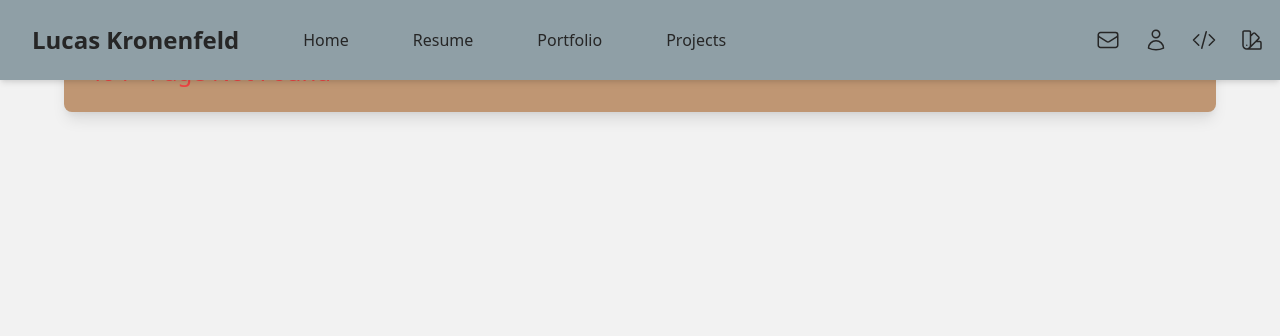
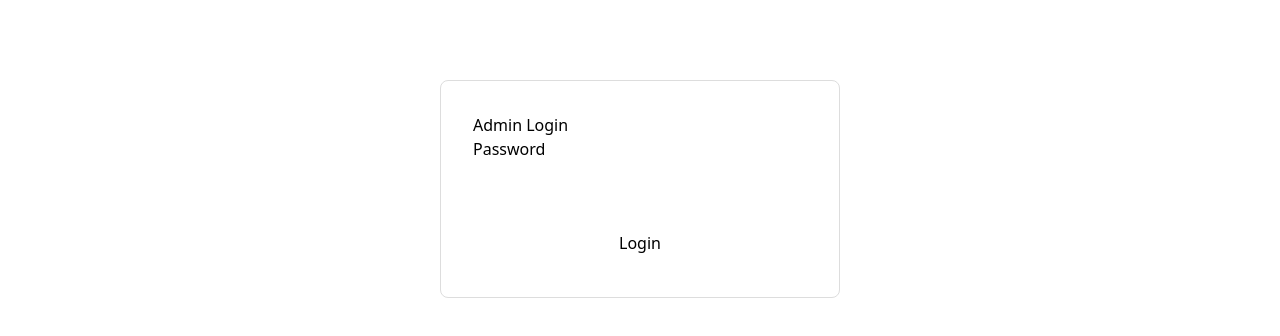
Before and after one commit to LucasKronenfeld/website-portfolio, a React (Vite) app in the folder my-portfolio/: page /admin in a window 1280 px wide. Before the commit this address had no page. Shown: the top 336 px of the page. Built offline with nearby package versions, Linux system fonts and the light colour scheme.

Commit message:
the features are on the move

```diff
--- /dev/null
+++ b/my-portfolio/api/admin/login.js
@@ -0,0 +1,30 @@
+import jwt from 'jsonwebtoken';
+
+export default function handler(req, res) {
+  // Ensure this is a POST request
+  if (req.method !== 'POST') {
+    return res.status(405).json({ message: 'Method Not Allowed' });
+  }
+
+  const { password } = req.body;
+  const { ADMIN_PASSWORD, JWT_SECRET } = process.env;
+
+  // Basic validation
+  if (!password || !ADMIN_PASSWORD || !JWT_SECRET) {
+    return res.status(500).json({ message: 'Server configuration error.' });
+  }
+
+  // Check if the password is correct
+  if (password === ADMIN_PASSWORD) {
+    // Passwords match, create a JWT
+    const token = jwt.sign(
+      { user: 'admin' }, // Payload
+      JWT_SECRET,
+      { expiresIn: '8h' } // Token expires in 8 hours
+    );
+    return res.status(200).json({ token });
+  } else {
+    // Passwords do not match
+    return res.status(401).json({ message: 'Invalid credentials.' });
+  }
+}
--- /dev/null
+++ b/my-portfolio/api/admin/posts.js
@@ -0,0 +1,68 @@
+import { Octokit } from '@octokit/rest';
+import jwt from 'jsonwebtoken';
+
+// Helper to verify JWT from the Authorization header
+const authenticate = (req) => {
+  try {
+    const token = req.headers.authorization?.split(' ')[1];
+    if (!token || !process.env.JWT_SECRET) return false;
+    jwt.verify(token, process.env.JWT_SECRET);
+    return true;
+  } catch (error) {
+    return false;
+  }
+};
+
+export default async function handler(req, res) {
+  if (!authenticate(req)) {
+    return res.status(401).json({ message: 'Unauthorized' });
+  }
+
+  if (req.method === 'POST') {
+    // Logic for creating a new post
+    const { title, content } = req.body;
+    if (!title || !content) {
+      return res.status(400).json({ message: 'Title and content are required.' });
+    }
+
+    // Sanitize title to create a URL-friendly slug
+    const slug = title.toLowerCase().replace(/\s+/g, '-').replace(/[^a-z0-9-]/g, '');
+    const path = `content/posts/${slug}.mdx`;
+
+    // Create MDX content with frontmatter
+    const fileContent = `---
+title: "${title}"
+date: "${new Date().toISOString()}"
+---
+
+${content}`;
+
+    try {
+      const octokit = new Octokit({ auth: process.env.GITHUB_PAT });
+      const owner = 'LucasKronenfeld'; // Your GitHub username
+      const repo = 'website-portfolio'; // Your repo name
+      const branch = 'featuresAdmin'; // The branch you're working on
+
+      await octokit.rest.repos.createOrUpdateFileContents({
+        owner,
+        repo,
+        branch,
+        path,
+        message: `feat: add new post '${title}'`,
+        content: Buffer.from(fileContent).toString('base64'),
+      });
+
+      // Optional: Trigger a Vercel rebuild
+      if (process.env.VERCEL_DEPLOY_HOOK) {
+        fetch(process.env.VERCEL_DEPLOY_HOOK, { method: 'POST' });
+      }
+
+      return res.status(201).json({ message: 'Post created successfully!', path });
+    } catch (error) {
+      console.error(error);
+      return res.status(500).json({ message: 'Error committing file to GitHub.' });
+    }
+  }
+
+  return res.status(405).json({ message: 'Method Not Allowed' });
+}
--- /dev/null
+++ b/my-portfolio/api/admin/upload.js
@@ -0,0 +1,53 @@
+// api/admin/upload.js
+import { Octokit } from '@octokit/rest';
+import jwt from 'jsonwebtoken';
+import busboy from 'busboy';
+
+// Same JWT helper from posts.js
+const authenticate = (req) => { /* ... */ };
+
+// Vercel requires this config to handle streams
+export const config = {
+  api: {
+    bodyParser: false,
+  },
+};
+
+export default async function handler(req, res) {
+  if (!authenticate(req)) {
+    return res.status(401).json({ message: 'Unauthorized' });
+  }
+
+  const bb = busboy({ headers: req.headers });
+
+  bb.on('file', (fieldname, file, { filename, mimeType }) => {
+    const fileBuffers = [];
+    file.on('data', (data) => {
+      fileBuffers.push(data);
+    });
+
+    file.on('end', async () => {
+      const finalBuffer = Buffer.concat(fileBuffers);
+      const path = `public/uploads/${Date.now()}-${filename}`;
+
+      try {
+        const octokit = new Octokit({ auth: process.env.GITHUB_PAT });
+        await octokit.rest.repos.createOrUpdateFileContents({
+          owner: 'LucasKronenfeld',
+          repo: 'website-portfolio',
+          branch: 'feature/cms-refactor',
+          path,
+          message: `feat: upload image ${filename}`,
+          content: finalBuffer.toString('base64'),
+        });
+        // Return the public URL of the image
+        return res.status(201).json({ url: `/${path.replace('public/', '')}` });
+      } catch (error) {
+        console.error(error);
+        return res.status(500).json({ message: 'Error uploading file to GitHub.' });
+      }
+    });
+  });
+
+  req.pipe(bb);
+}
--- a/my-portfolio/package.json
+++ b/my-portfolio/package.json
@@ -11,10 +11,12 @@
   },
   "dependencies": {
     "@heroicons/react": "^2.2.0",
+    "@octokit/rest": "^22.0.0",
     "@shadcn/ui": "^0.0.4",
     "@tailwindcss/postcss7-compat": "^2.2.17",
     "autoprefixer": "^10.4.20",
     "framer-motion": "^12.4.7",
+    "jsonwebtoken": "^9.0.2",
     "react": "^19.0.0",
     "react-dom": "^19.0.0",
     "react-router-dom": "^7.2.0",
--- /dev/null
+++ b/my-portfolio/src/AdminDashboard.jsx
@@ -0,0 +1,58 @@
+// src/pages/AdminDashboard.jsx
+import React, { useState } from 'react';
+
+export default function AdminDashboard() {
+  const [title, setTitle] = useState('');
+  const [content, setContent] = useState('');
+  const [message, setMessage] = useState('');
+
+  const handleNewPost = async (e) => {
+    e.preventDefault();
+    setMessage('Submitting...');
+    const token = localStorage.getItem('authToken');
+
+    const response = await fetch('/api/admin/posts', {
+      method: 'POST',
+      headers: {
+        'Content-Type': 'application/json',
+        'Authorization': `Bearer ${token}`, // <-- Important!
+      },
+      body: JSON.stringify({ title, content }),
+    });
+
+    const data = await response.json();
+    setMessage(data.message);
+
+    if (response.ok) {
+      setTitle('');
+      setContent('');
+    }
+  };
+
+  return (
+    <div>
+      <h2>Admin Dashboard</h2>
+      <form onSubmit={handleNewPost}>
+        <h3>Create New Post</h3>
+        <input
+          type="text"
+          placeholder="Post Title"
+          value={title}
+          onChange={(e) => setTitle(e.target.value)}
+          required
+        />
+        <br />
+        <textarea
+          placeholder="Write your post content here (MDX)..."
+          value={content}
+          onChange={(e) => setContent(e.target.value)}
+          rows={15}
+          required
+        ></textarea>
+        <br />
+        <button type="submit">Create Post</button>
+      </form>
+      {message && <p>{message}</p>}
+    </div>
+  );
+}
--- /dev/null
+++ b/my-portfolio/src/AdminLogin.jsx
@@ -0,0 +1,65 @@
+// src/AdminLogin.jsx
+
+import React, { useState } from 'react';
+import { useNavigate } from 'react-router-dom'; // 1. Import useNavigate
+
+export default function AdminLogin() {
+  const [password, setPassword] = useState('');
+  const [error, setError] = useState('');
+  const [isLoading, setIsLoading] = useState(false);
+  const navigate = useNavigate(); // 2. Initialize the navigate function
+
+  const handleSubmit = async (e) => {
+    e.preventDefault();
+    setError('');
+    setIsLoading(true);
+
+    try {
+      const response = await fetch('/api/admin/login', {
+        method: 'POST',
+        headers: { 'Content-Type': 'application/json' },
+        body: JSON.stringify({ password }),
+      });
+
+      const data = await response.json();
+
+      if (!response.ok) {
+        throw new Error(data.message || 'Login failed.');
+      }
+
+      // On success, store the token
+      localStorage.setItem('authToken', data.token);
+
+      // 3. Navigate to the dashboard
+      navigate('/admin/dashboard');
+
+    } catch (err) {
+      setError(err.message);
+    } finally {
+      setIsLoading(false);
+    }
+  };
+
+  return (
+    <div style={{ maxWidth: '400px', margin: '5rem auto', padding: '2rem', border: '1px solid #ddd', borderRadius: '8px' }}>
+      <h2>Admin Login</h2>
+      <form onSubmit={handleSubmit}>
+        <div style={{ marginBottom: '1rem' }}>
+          <label htmlFor="password">Password</label>
+          <input
+            type="password"
+            id="password"
+            value={password}
+            onChange={(e) => setPassword(e.target.value)}
+            required
+            style={{ width: '100%', padding: '8px', marginTop: '4px' }}
+          />
+        </div>
+        {error && <p style={{ color: 'red' }}>{error}</p>}
+        <button type="submit" disabled={isLoading} style={{ width: '100%', padding: '10px' }}>
+          {isLoading ? 'Logging in...' : 'Login'}
+        </button>
+      </form>
+    </div>
+  );
+}
--- a/my-portfolio/src/App.jsx
+++ b/my-portfolio/src/App.jsx
@@ -1,19 +1,16 @@
 import { Outlet } from "react-router-dom";
-import Navbar from "./components/Navbar"; // Import Navbar
-import "./index.css"; // Tailwind styles
+import Navbar from "./components/Navbar";
+import "./index.css";
 
 export default function App() {
   return (
     <div className="min-h-screen flex flex-col items-center p-4 bg-background text-text">
-      {/* Navbar should be full width */}
-      <div className="w-full">
+      <header className="w-full">
         <Navbar />
-      </div>
-
-      {/* Page content */}
-      <div className="mt-4 w-full max-w-3xl sm:max-w-4xl lg:max-w-6xl bg-accent text-text rounded-lg shadow-lg p-4 sm:p-6">
-        <Outlet />
-      </div>
+      </header>
+      <main className="mt-4 w-full max-w-3xl sm:max-w-4xl lg:max-w-6xl bg-accent text-text rounded-lg shadow-lg p-4 sm:p-6">
+        <Outlet /> {/* Your pages defined in router.jsx will render here */}
+      </main>
     </div>
   );
 }
--- a/my-portfolio/src/router.jsx
+++ b/my-portfolio/src/router.jsx
@@ -1,4 +1,4 @@
-import { createBrowserRouter, RouterProvider } from "react-router-dom";
+import { createBrowserRouter, Navigate } from "react-router-dom";
 import App from "./App";
 import Home from "./Home";
 import Resume from "./Resume";
@@ -7,7 +7,19 @@ import NotFound from "./NotFound";
 import About from "./About";
 import Projects from "./Projects";
 
+// --- Import the new Admin components ---
+import AdminLogin from "./AdminLogin";
+import AdminDashboard from "./AdminDashboard";
+
+// --- This component protects your admin dashboard ---
+const ProtectedRoute = ({ children }) => {
+  const token = localStorage.getItem('authToken');
+  // If there's no token, redirect to the /admin login page
+  return token ? children : <Navigate to="/admin" replace />;
+};
+
 const router = createBrowserRouter([
+  // --- This is your existing public site layout ---
   {
     path: "/",
     element: <App />,
@@ -20,6 +32,20 @@ const router = createBrowserRouter([
       { path: "*", element: <NotFound /> }, // Catch-all for 404s
     ],
   },
+
+  // --- Add the new Admin routes here ---
+  {
+    path: "/admin",
+    element: <AdminLogin />,
+  },
+  {
+    path: "/admin/dashboard",
+    element: (
+      <ProtectedRoute>
+        <AdminDashboard />
+      </ProtectedRoute>
+    ),
+  },
 ]);
 
 export default router;
```
Also changed, not shown: 2 other files (tests, documents, lock files or other folders).
